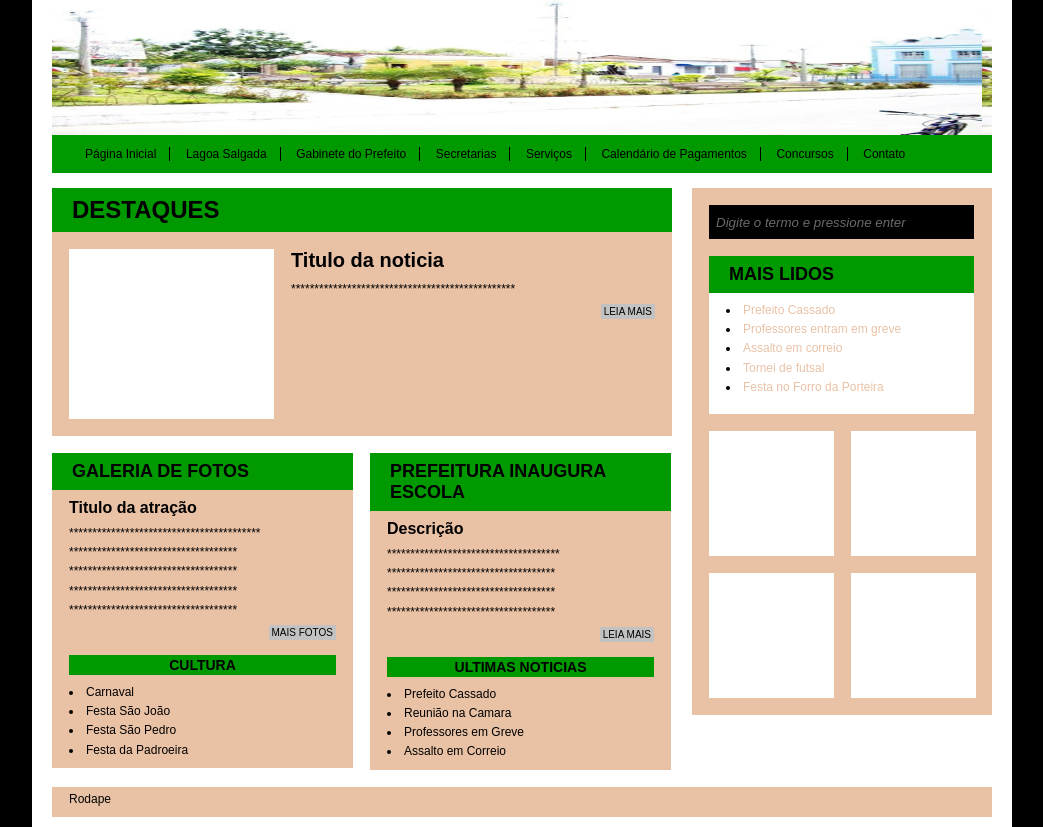
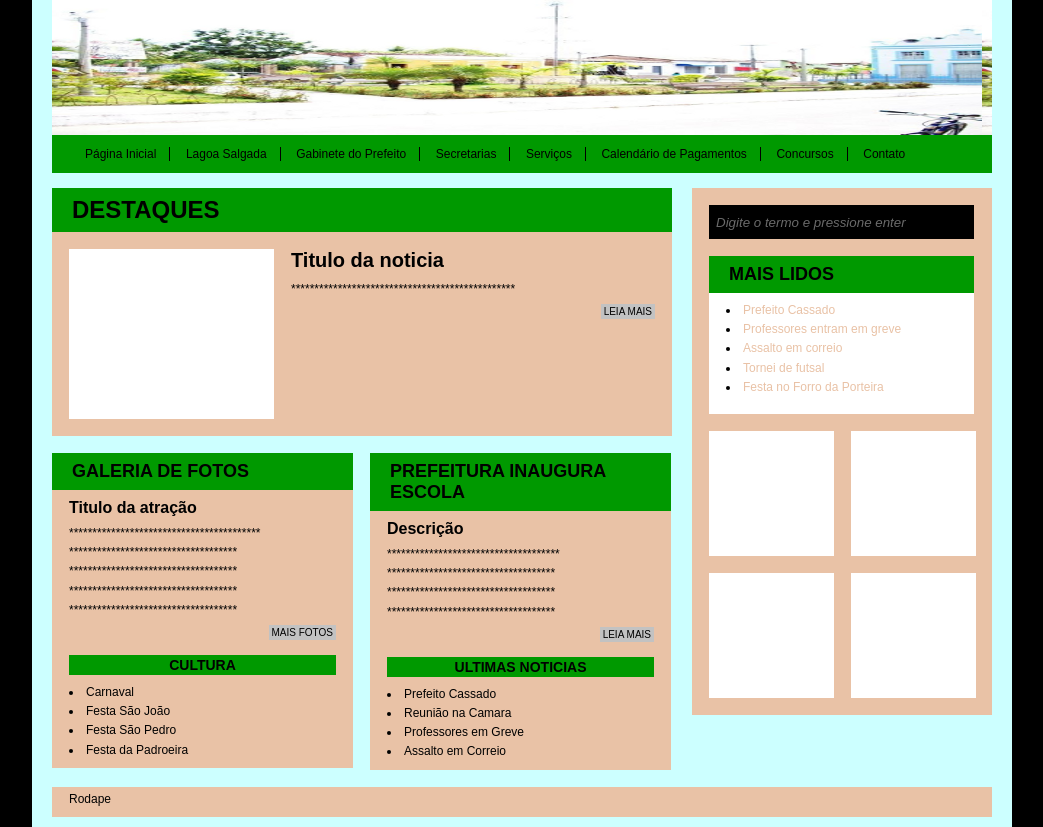
Before and after one commit to juscelino/projeto_final, a PHP site: page / in a window 1280 px wide. Shown: the whole page, without its empty margins (118-1161 px from the left). Run offline with PHP 8.4, Linux system fonts and the light colour scheme.

```diff
--- a/style.css
+++ b/style.css
@@ -30,7 +30,7 @@ ul, ol{list-style:none;}
 
 .esq-div{width:620px; height:auto; margin-right:20px;}
 
-.global-div{position:absolute; display:block; width:940px; height:auto; margin:auto; left:50%; margin-left:-490px; margin-bottom:10px; background-color:#fff; padding:0 20px 10px 20px;}
+.global-div{position:absolute; display:block; width:940px; height:auto; margin:auto; left:50%; margin-left:-490px; margin-bottom:10px; background-color:#CFF; padding:0 20px 10px 20px;}
 
 .maislidos-div{width:265px; height:auto; background:#fff; padding-bottom:17px;	}
 
```
Also changed, not shown: 1 other file.
